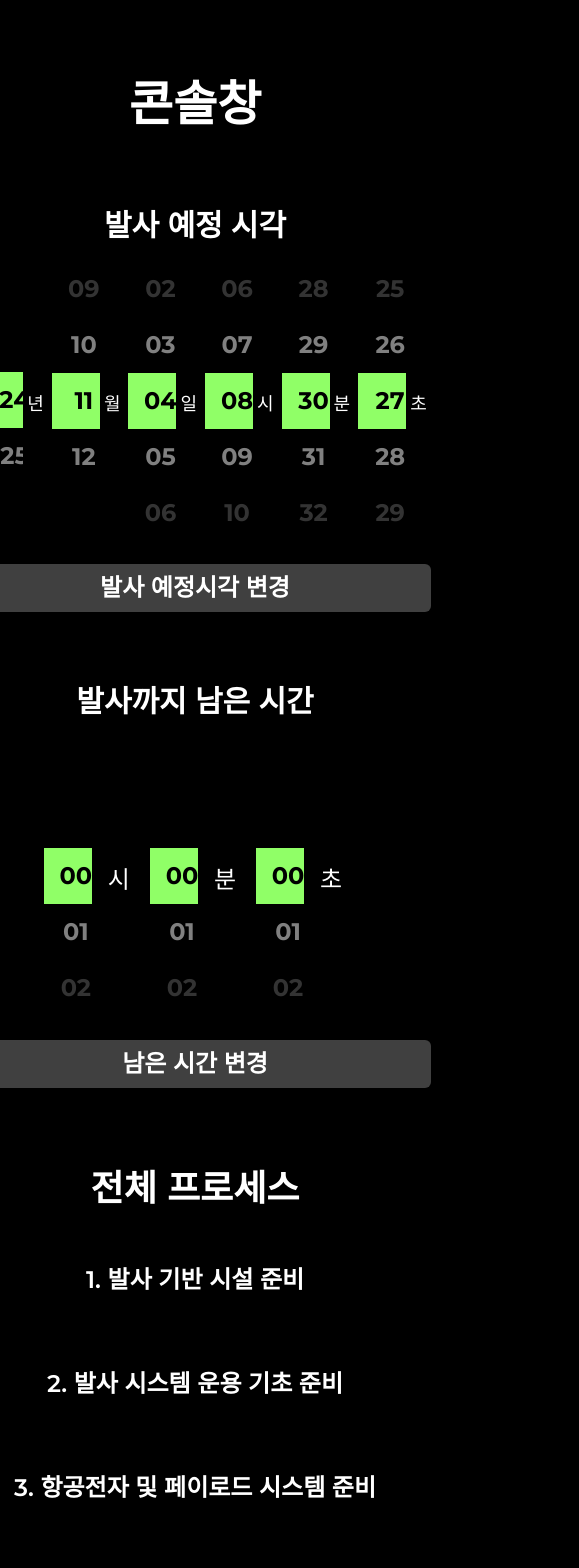
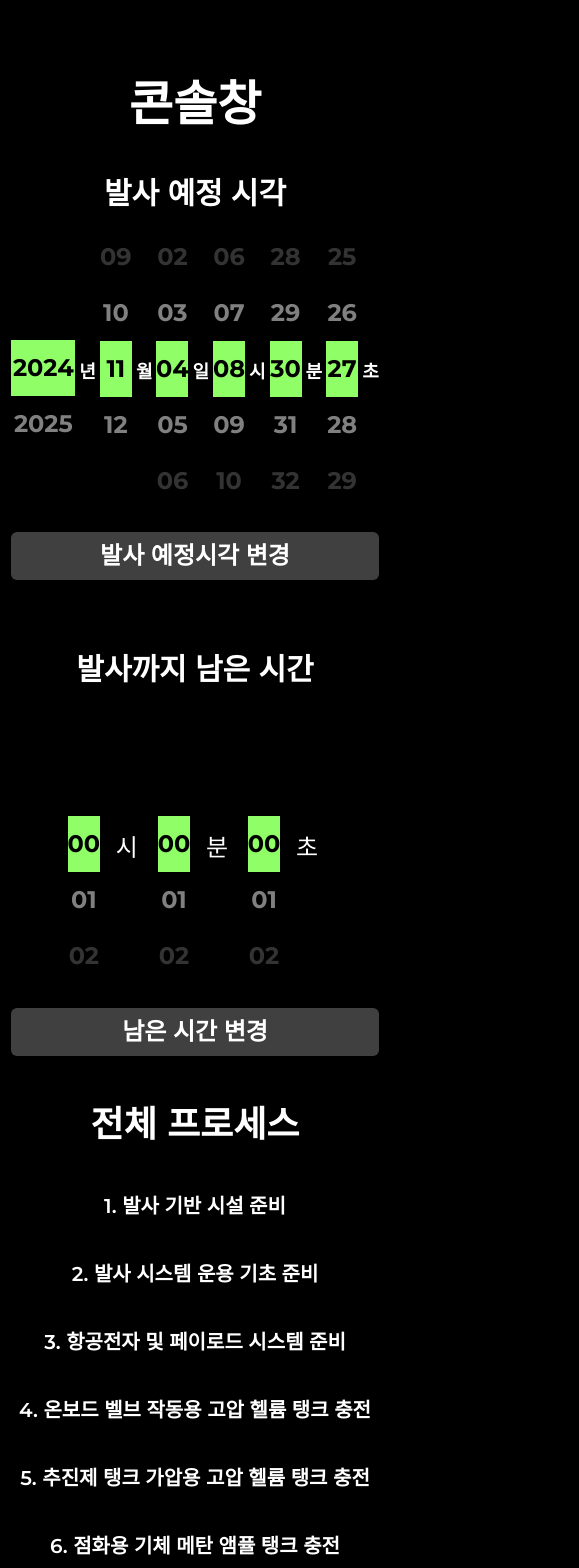
Before and after one commit to hetarho/una-stella, a Next.js app: page /admin in a window 390 px wide. Shown: the top 1568 px of the page, 579 px wide, since content can reach past the window. Built offline with nearby package versions, Linux system fonts and the light colour scheme; no server answers.

Commit message:
[ADD]모바일 환경 고려

```diff
--- a/app/admin/page.tsx
+++ b/app/admin/page.tsx
@@ -228,7 +228,7 @@ export default function AdminPage() {
 
   return (
     <div
-      className="flex flex-col gap-20 p-4 w-full items-center pt-20"
+      className="flex flex-col gap-12 sm:gap-20 p-4 w-full items-center pt-20"
       style={{ minHeight: "calc(100vh - 64px)" }}
     >
       <div className="text-5xl font-semibold">콘솔창</div>
@@ -241,42 +241,42 @@ export default function AdminPage() {
             onChange={handleInputYear}
             initialValue={initialInputYear}
           />
-          <div className="text-lg mr-1">년</div>
+          <div className="text-lg sm:text-2xl font-semibold">년</div>
           <Selector
             min={1}
             max={12}
             onChange={handleInputMonth}
             initialValue={initialInputMonth}
           />
-          <div className="text-lg mr-1">월</div>
+          <div className="text-lg sm:text-2xl font-semibold">월</div>
           <Selector
             min={0}
             max={31}
             onChange={handleInputDay}
             initialValue={initialInputDay}
           />
-          <div className="text-lg mr-1">일</div>
+          <div className="text-lg sm:text-2xl font-semibold">일</div>
           <Selector
             min={0}
             max={23}
             onChange={handleInputHours}
             initialValue={initialInputHours}
           />
-          <div className="text-lg mr-1">시</div>
+          <div className="text-lg sm:text-2xl font-semibold">시</div>
           <Selector
             min={0}
             max={59}
             onChange={handleInputMinutes}
             initialValue={initialInputMinutes}
           />
-          <div className="text-lg mr-1">분</div>
+          <div className="text-lg sm:text-2xl font-semibold">분</div>
           <Selector
             min={0}
             max={59}
             onChange={handleInputSeconds}
             initialValue={initialInputSeconds}
           />
-          <div className="text-lg mr-1">초</div>
+          <div className="text-lg sm:text-2xl font-semibold">초</div>
         </div>
         <button
           className={clsx("font-semibold text-2xl p-2 rounded-md w-full", {
@@ -324,7 +324,9 @@ export default function AdminPage() {
           <div className="text-2xl mr-1">초</div>
         </div>
         <button
-          className={clsx("font-semibold text-2xl p-2 rounded-md w-full", {
+          className={clsx(
+            "font-semibold text-2xl p-2 rounded-md px-20 w-full ",
+            {
               "bg-[#90FF67] text-black":
                 currentInputLeftHours !== initialInputLeftHours ||
                 currentInputLeftMinutes !== initialInputLeftMinutes ||
@@ -333,7 +335,8 @@ export default function AdminPage() {
                 currentInputLeftHours === initialInputLeftHours &&
                 currentInputLeftMinutes === initialInputLeftMinutes &&
                 currentInputLeftSeconds === initialInputLeftSeconds,
-          })}
+            }
+          )}
           onClick={() => {
             handleSaveLeftTime();
           }}
@@ -345,7 +348,7 @@ export default function AdminPage() {
         <div className="flex gap-2 items-center text-4xl font-bold">
           전체 프로세스
         </div>
-        <div className="flex flex-col gap-6">
+        <div className="flex flex-col gap-2 sm:gap-6">
           {[...allProcesses].slice(1, 19).map((process, index) => (
             <div
               key={`process-${index}`}
@@ -354,7 +357,7 @@ export default function AdminPage() {
             >
               <div
                 className={clsx(
-                  "w-[767px] h-[80px] flex items-center justify-center rounded-[18px] font-semibold text-2xl",
+                  "w-full sm:w-[767px] h-[60px] sm:h-[80px] flex items-center justify-center rounded-[18px] font-semibold text-xl sm:text-2xl",
                   {
                     "bg-[#90FF67] text-black ": index === currentProcess - 1,
                     "hover:bg-white hover:bg-opacity-20":
@@ -438,15 +441,15 @@ function Selector({
   return (
     <div
       className={clsx("overflow-hidden", {
-        "w-12": initialValue.length !== 4,
+        "w-8": initialValue.length !== 4,
         "w-16": initialValue.length === 4,
       })}
     >
       <div
         ref={containerRef}
         className={clsx("overflow-y-scroll h-64 ", {
-          "w-20": initialValue.length !== 4,
-          "w-24": initialValue.length === 4,
+          "w-12": initialValue.length !== 4,
+          "w-20": initialValue.length === 4,
         })}
       >
         {/* 빈 공간 추가로 중앙 정렬 보정 */}
```
Lines whose indentation alone changed are shown as unchanged.
